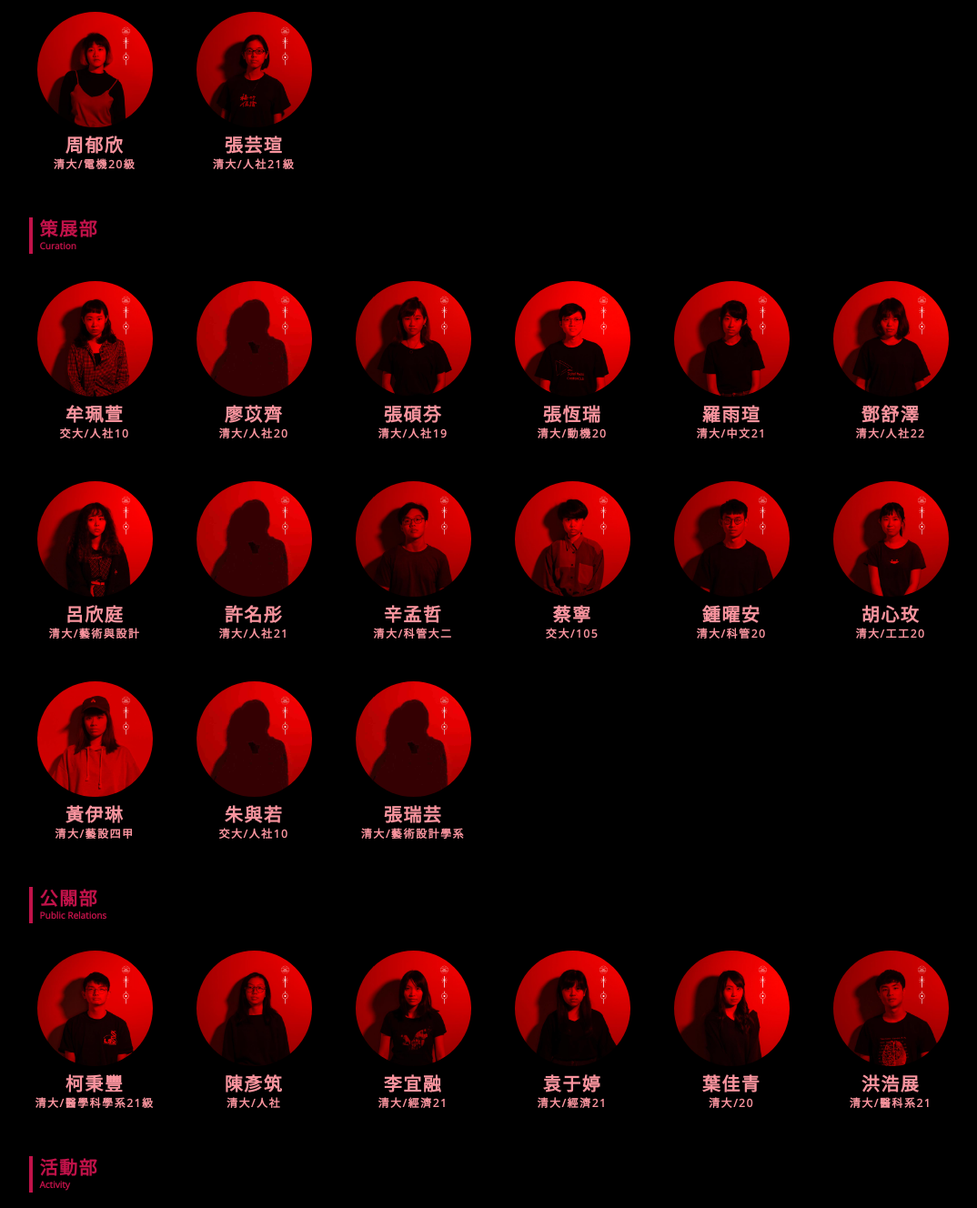
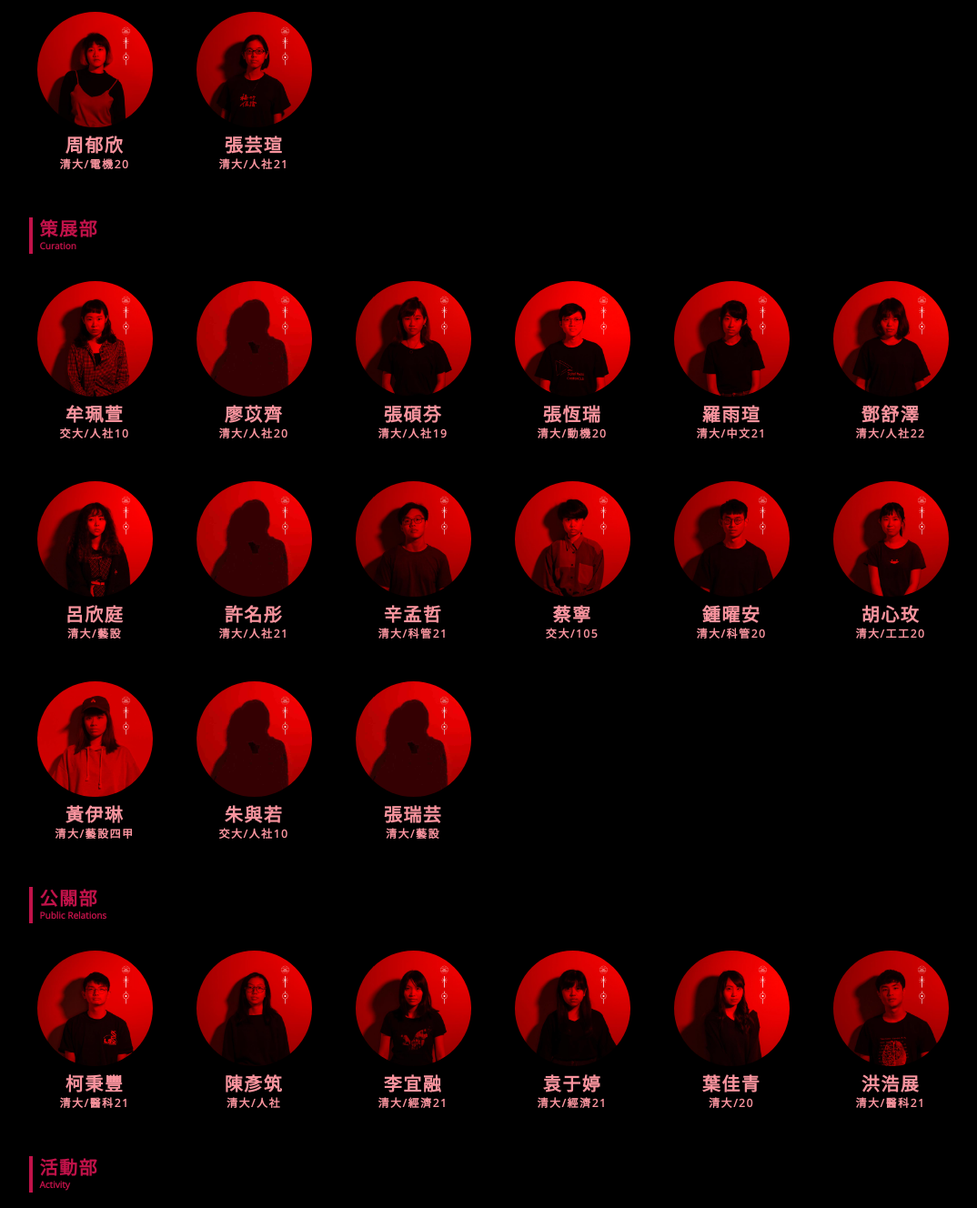
Before and after one commit to YiChuanChang/Artmay2019, a plain HTML site: page members_n_sponsors.html in a window 1280 px wide. Shown: the part 207-1535 px from the top of the page at 91% size, without its empty margins (98-1172 px from the left). Drawn offline with nearby package versions, Linux system fonts and the light colour scheme.

```diff
--- a/members_n_sponsors.html
+++ b/members_n_sponsors.html
@@ -60,14 +60,14 @@
 					<img alt="周郁欣" src='imgs/members/周郁欣.jpg'>
 				</div>
 				<div class='name'>周郁欣</div>
-				<div class='bg'>清大/電機20級</div>
+				<div class='bg'>清大/電機20</div>
 			</div>
 			<div class='member-block'>
 				<div class='img-container'>
 					<img alt="張芸瑄" src='imgs/members/張芸瑄.jpg'>
 				</div>
 				<div class='name'>張芸瑄</div>
-				<div class='bg'>清大/人社21級</div>
+				<div class='bg'>清大/人社21</div>
 			</div>
 		</div><br>
 		<!-------------------- 策展部 -------------------------->
@@ -125,7 +125,7 @@
 					<img alt="呂欣庭" src='imgs/members/Curation/呂欣庭.jpg'>
 				</div>
 				<div class='name'>呂欣庭</div>
-				<div class='bg'>清大/藝術與設計</div>
+				<div class='bg'>清大/藝設</div>
 			</div>
 			<div class='member-block'>
 				<div class='img-container'>
@@ -139,7 +139,7 @@
 					<img alt="辛孟哲" src='imgs/members/Curation/辛孟哲.jpg'>
 				</div>
 				<div class='name'>辛孟哲</div>
-				<div class='bg'>清大/科管大二</div>
+				<div class='bg'>清大/科管21</div>
 			</div>
 			<div class='member-block'>
 				<div class='img-container'>
@@ -181,7 +181,7 @@
 					<img alt="張瑞芸" src='imgs/members/no.jpg'>
 				</div>
 				<div class='name'>張瑞芸</div>
-				<div class='bg'>清大/藝術設計學系</div>
+				<div class='bg'>清大/藝設</div>
 			</div>
 		</div>
 		<br>
@@ -199,7 +199,7 @@
 					<img alt="柯秉豐" src='imgs/members/Public_Relations/柯秉豐.jpg'>
 				</div>
 				<div class='name'>柯秉豐</div>
-				<div class='bg'>清大/醫學科學系21級</div>
+				<div class='bg'>清大/醫科21</div>
 			</div>
 			<div class='member-block'>
 				<div class='img-container'>
@@ -234,7 +234,7 @@
 					<img alt="洪浩展" src='imgs/members/Public_Relations/洪浩展.jpg'>
 				</div>
 				<div class='name'>洪浩展</div>
-				<div class='bg'>清大/醫科系21</div>
+				<div class='bg'>清大/醫科21</div>
 			</div>
 		</div>
 		<br>
@@ -319,7 +319,7 @@
 					<img alt="陳瑜璟" src='imgs/members/Design/陳瑜璟.jpg'>
 				</div>
 				<div class='name'>陳瑜璟</div>
-				<div class='bg'>清大/藝術學士22</div>
+				<div class='bg'>清大/藝術22</div>
 			</div>
 			<div class='member-block'>
 				<div class='img-container'>
@@ -340,7 +340,7 @@
 					<img alt="劉怡萱" src='imgs/members/Design/劉怡萱.jpg'>
 				</div>
 				<div class='name'>劉怡萱</div>
-				<div class='bg'>清大/藝術學院學士班22</div>
+				<div class='bg'>清大/藝術22</div>
 			</div>
 			<div class='member-block'>
 				<div class='img-container'>
@@ -408,7 +408,7 @@
 					<img alt="李宇昕" src='imgs/members/Photography/李宇昕.jpg'>
 				</div>
 				<div class='name'>李宇昕</div>
-				<div class='bg'>清大/生命科學院學士班</div>
+				<div class='bg'>清大/生科</div>
 			</div>
 			<div class='member-block'>
 				<div class='img-container'>
@@ -429,7 +429,7 @@
 					<img alt="孫宜萱" src='imgs/members/Photography/孫宜萱.jpg'>
 				</div>
 				<div class='name'>孫宜萱</div>
-				<div class='bg'>清大/教科系</div>
+				<div class='bg'>清大/教科</div>
 			</div>
 			<div class='member-block'>
 				<div class='img-container'>
```
